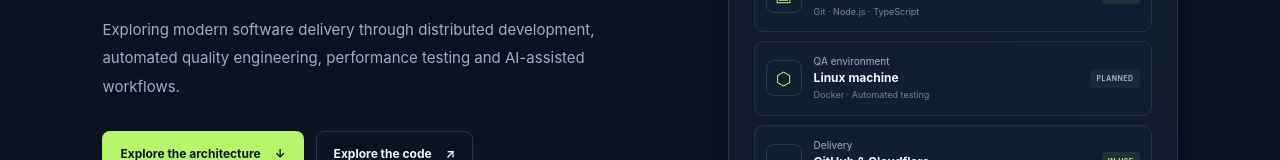
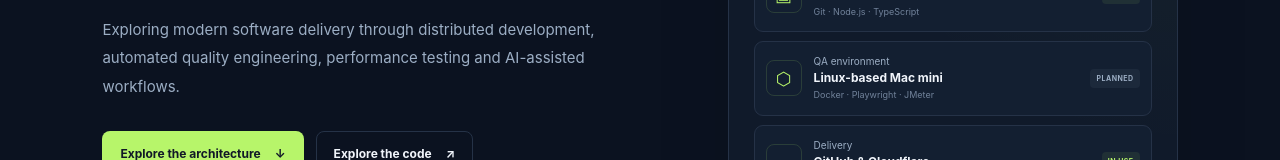
Before and after one commit to Floodzie2/qualitypeople-portfolio, a React (Vite) app: page / in a window 1280 px wide. Shown: the part 400-560 px from the top of the page. Built offline with nearby package versions, Linux system fonts and the light colour scheme.

Commit message:
chore: correct portfolio URL and clarify QA environment

```diff
--- a/src/App.tsx
+++ b/src/App.tsx
@@ -49,8 +49,8 @@ const systems = [
   },
   {
     name: 'QA environment',
-    device: 'Linux machine',
-    detail: 'Docker · Automated testing',
+    device: 'Linux-based Mac mini',
+    detail: 'Docker · Playwright · JMeter',
     status: 'PLANNED',
   },
   {
@@ -269,8 +269,8 @@ function App() {
               <h3>Engineering portfolio</h3>
               <p className="card-device">qualitypeople-portfolio</p>
               <p className="card-description">
-                <a href="https://www.howibuilt.qualitypeople.ie" target="_blank" rel="noreferrer">
-                  www.howibuilt.qualitypeople.ie ↗
+                <a href="https://howIbuiltit.qualitypeople.ie" target="_blank" rel="noreferrer">
+                  howIbuiltit.qualitypeople.ie ↗
                 </a>
                 <br />
                 Separate GitHub source → separate Cloudflare Pages deployment
```
